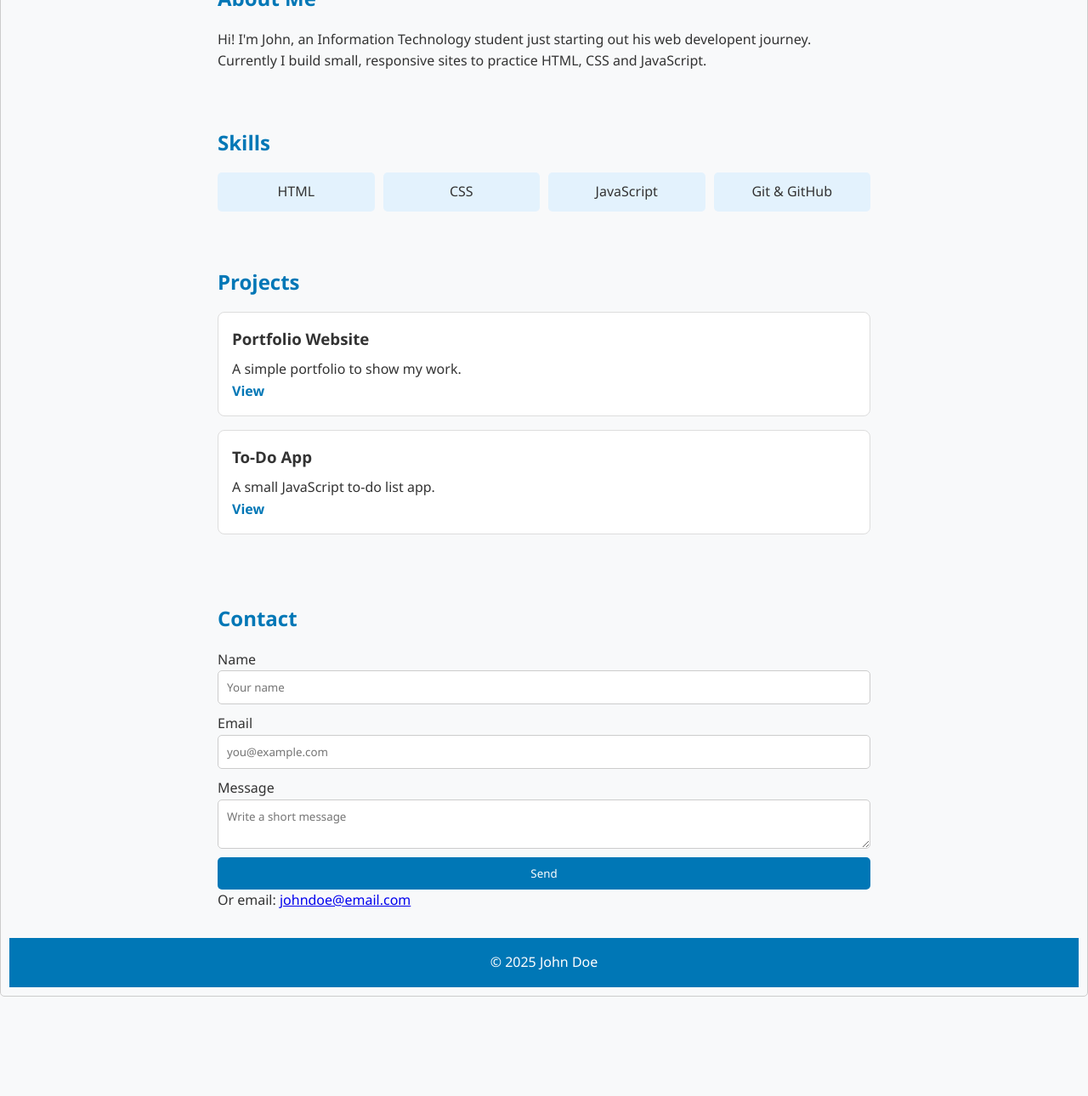
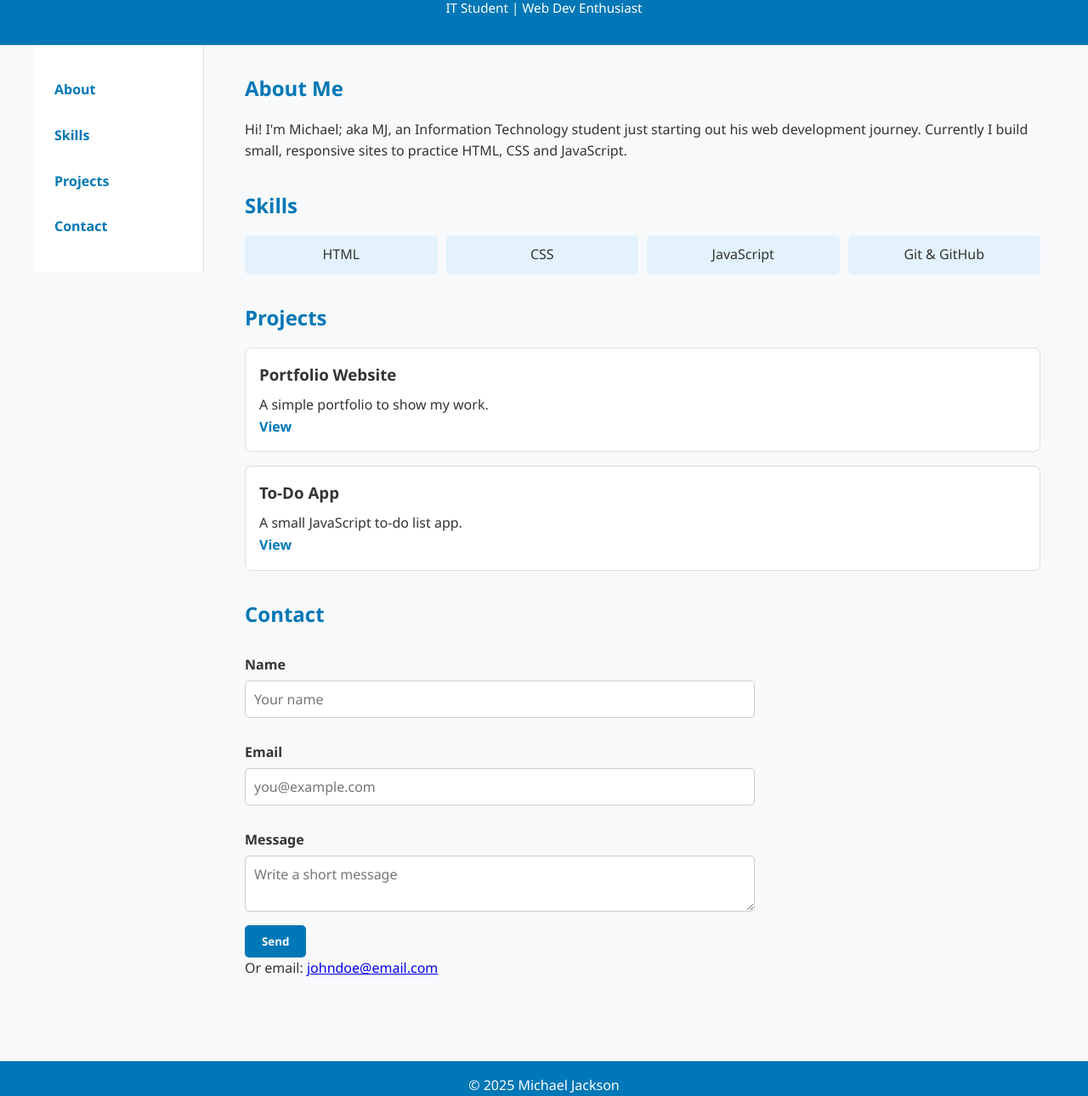
Before and after one commit to widespread0-0/Online-Student-Portfolio, a plain HTML site: page index.html in a window 1280 px wide. Shown: the part 243-1533 px from the top of the page at 85% size. Before the commit the page ends 1416 px from the top, so only its background shows below. Drawn offline with Linux system fonts and the light colour scheme.

Commit message:
Updated CSS and HTML

```diff
--- a/index.html
+++ b/index.html
@@ -3,28 +3,34 @@
 <head>
   <meta charset="utf-8" />
   <meta name="viewport" content="width=device-width,initial-scale=1" />
-  <title>John Doe — Student Portfolio</title>
+  <title>Michael Jackson — Student Portfolio</title>
+  <link rel="icon" href="favicon.ico" />
   <link rel="stylesheet" href="style.css" />
 </head>
 <body>
 
   <header>
     <div class="container">
-      <h1>John Doe</h1>
-      <p>Web Development Student | IT Enthusiast</p>
+      <img id="profile-pic" src="https://www.essence.com/wp-content/uploads/2009/06/images/2009/06/192241-1976.jpg">
+      <h1>Michael Jackson</h1>
+      <p>IT Student | Web Dev Enthusiast</p>
+    </div>
+  </header>
+
+  <div class="main-wrapper">
+    <aside class="sidebar">
       <nav>
         <a href="#about">About</a>
         <a href="#skills">Skills</a>
         <a href="#projects">Projects</a>
         <a href="#contact">Contact</a>
       </nav>
-    </div>
-  </header>
+    </aside>
 
     <main>
       <section id="about">
         <h2>About Me</h2>
-      <p>Hi! I'm John, an Information Technology student just starting out his web developent journey. Currently I build small, responsive sites to practice HTML, CSS and JavaScript.</p>
+        <p>Hi! I'm Michael; aka MJ, an Information Technology student just starting out his web development journey. Currently I build small, responsive sites to practice HTML, CSS and JavaScript.</p>
       </section>
 
       <section id="skills">
@@ -33,7 +39,7 @@
           <li>HTML</li>
           <li>CSS</li>
           <li>JavaScript</li>
-        <li>Git & GitHub</li>
+          <li>Git &amp; GitHub</li>
         </ul>
       </section>
 
@@ -43,12 +49,12 @@
         <article class="project-card">
           <h3>Portfolio Website</h3>
           <p>A simple portfolio to show my work.</p>
-        <a href="#">View</a>
+          <a href="https://github.com/widespread0-0/Online-Student-Portfolio">View</a>
         </article>
 
         <article class="project-card">
-        <h3>To‑Do App</h3>
-        <p>A small JavaScript to‑do list app.</p>
+          <h3>To-Do App</h3>
+          <p>A small JavaScript to-do list app.</p>
           <a href="#">View</a>
         </article>
       </section>
@@ -71,9 +77,10 @@
         <p class="contact-info">Or email: <a href="mailto:johndoe@email.com">johndoe@email.com</a></p>
       </section>
     </main>
+  </div>
 
   <footer>
-    <p>© 2025 John Doe</p>
+    <p>© 2025 Michael Jackson</p>
   </footer>
 
   <script src="script.js"></script>
--- a/script.js
+++ b/script.js
@@ -1,5 +1,5 @@
 (function () {
-  // Simple contact form handler (demo)
+  // Code to handle contact form
   const form = document.getElementById('contact-form');
   if (form) {
     form.addEventListener('submit', (e) => {
@@ -13,18 +13,16 @@
         return;
       }
 
-      // Demo behavior: log and show a thank-you message, then reset form.
+      // To log and show a thank-you message, then reset the form.
       console.log('Contact form submitted:', { name, email, message });
       alert(`Thanks, ${name}! Your message was sent (demo).`);
       form.reset();
-
-      // If you add a backend later, replace the demo block with fetch()/XHR to send data.
     });
   }
 
   // Dynamic year in footer
   const footerP = document.querySelector('footer p');
   if (footerP) {
-    footerP.textContent = `© ${new Date().getFullYear()} John Doe`;
+    footerP.textContent = `© ${new Date().getFullYear()} Michael Jackson`;-
   }
 })();
--- a/style.css
+++ b/style.css
@@ -1,4 +1,3 @@
-/* General Reset */
 * {
   margin: 0;
   padding: 0;
@@ -10,14 +9,8 @@ body {
   background-color: #f8f9fa;
   color: #333;
   line-height: 1.6;
-  padding: 10px;
-  border: 1px solid #ccc;
-  border-radius: 5px;
-
-
 }
 
-/* Header */
 header {
   background: #0077b6;
   color: #fff;
@@ -29,22 +22,69 @@ header h1 {
   font-size: 2.5rem;
 }
 
-header nav a {
-  color: #fff;
-  margin: 0 10px;
+header p {
+  margin-top: 0.5rem;
+  font-size: 0.95rem;
+}
+
+
+#profile-pic {
+  display: block;
+  width: 120px;
+  height: 120px;
+  margin: 0 auto 1rem;
+  border-radius: 50%;
+  object-fit: cover;
+  border: 3px solid rgba(255,255,255,0.2);
+  box-shadow: 0 6px 18px rgba(0,0,0,0.12);
+}
+
+
+.main-wrapper {
+  display: flex;
+  max-width: 1200px;
+  margin: 0 auto;
+  gap: 2rem;
+}
+
+.sidebar {
+  width: 200px;
+  padding: 2rem 1rem;
+  background: #fff;
+  border-right: 1px solid #ddd;
+  height: fit-content;
+  position: sticky;
+  top: 0;
+}
+
+.sidebar nav {
+  display: flex;
+  flex-direction: column;
+  gap: 0.75rem;
+}
+
+.sidebar nav a {
+  color: #0077b6;
   text-decoration: none;
   font-weight: bold;
+  padding: 0.5rem;
+  border-radius: 5px;
+  transition: background 0.2s;
 }
 
-header nav a:hover {
-  text-decoration: underline;
+.sidebar nav a:hover {
+  background: #e3f2fd;
 }
 
-/* Sections */
+
+main {
+  flex: 1;
+  padding: 2rem 1rem;
+}
+
+
 section {
-  padding: 2rem 1rem;
-  max-width: 800px;
-  margin: auto;
+  margin-bottom: 2rem;
 }
 
 h2 {
@@ -52,7 +92,6 @@ h2 {
   margin-bottom: 1rem;
 }
 
-/* Skills */
 #skills ul {
   list-style: none;
   display: grid;
@@ -67,7 +106,6 @@ h2 {
   text-align: center;
 }
 
-/* Projects */
 .project-card {
   background: #fff;
   border: 1px solid #ddd;
@@ -90,37 +128,80 @@ h2 {
   text-decoration: underline;
 }
 
-/* Contact Form */
 form {
   display: flex;
   flex-direction: column;
+  max-width: 600px;
+}
+
+form label {
+  margin-top: 0.75rem;
+  font-weight: 600;
+  color: #333;
 }
 
 form input, form textarea {
-  margin-bottom: 10px;
+  margin-top: 0.35rem;
+  margin-bottom: 1rem;
   padding: 10px;
   border: 1px solid #ccc;
   border-radius: 5px;
+  font-size: 1rem;
 }
 
 button {
   background: #0077b6;
   color: white;
   border: none;
-  padding: 10px;
+  padding: 10px 20px;
   border-radius: 5px;
   cursor: pointer;
+  font-weight: bold;
+  width: fit-content;
 }
 
 button:hover {
   background: #005f86;
 }
 
-/* Footer */
 footer {
   background: #0077b6;
   color: #fff;
   text-align: center;
   padding: 1rem;
-  margin-top: 0.5Srem;
+  margin-top: 2rem;
 }
+
+/* Responsive - hide sidebar on small screens */
+@media (max-width: 768px) {
+  .main-wrapper {
+    flex-direction: column;
+    gap: 0;
+  }
+
+  .sidebar {
+    width: 100%;
+    border-right: none;
+    border-bottom: 1px solid #ddd;
+    padding: 1rem;
+    position: static;
+  }
+
+  .sidebar nav {
+    flex-direction: row;
+    gap: 0.5rem;
+  }
+
+  main {
+    padding: 1rem;
+  }
+
+  #profile-pic {
+    width: 88px;
+    height: 88px;
+  }
+
+  header h1 {
+    font-size: 1.75rem;
+  }
+}
```
Lines whose indentation alone changed are shown as unchanged.
